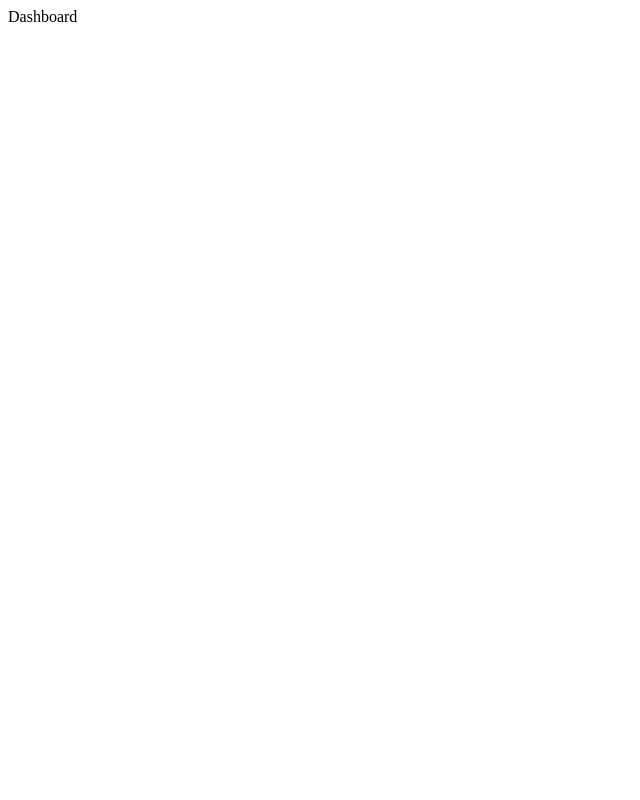
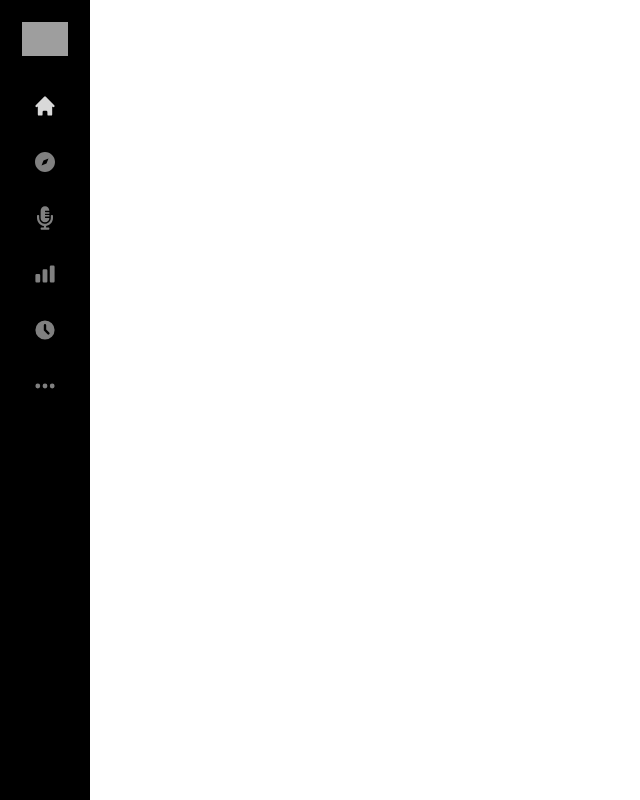
Before and after one commit to rivari22/spotify_rivari, a Next.js app: page / in a window 1280 px wide. Shown: the whole page, without its empty margins (0-640 px from the left). Built offline with nearby package versions, Linux system fonts and the light colour scheme; grey boxes are pictures that could not be loaded.

Commit message:
feat: sidebar component only ui

```diff
--- a/components/Dashboard.tsx
+++ b/components/Dashboard.tsx
@@ -1,9 +1,12 @@
 import React from "react";
+import Sidebar from "./Sidebar";
 
 interface IDashboardProps {}
 
 const Dashboard = (props: IDashboardProps) => {
-  return <main>Dashboard</main>;
+  return <main>
+      <Sidebar />
+  </main>;
 };
 
 export default Dashboard;
--- /dev/null
+++ b/components/Sidebar.tsx
@@ -0,0 +1,25 @@
+import React from 'react';
+import Image from 'next/image';
+import { FaMicrophoneAlt } from 'react-icons/fa';
+import { RiCompassFill } from 'react-icons/ri';
+import { ChartBarIcon, ClockIcon, DotsHorizontalIcon, HomeIcon } from '@heroicons/react/solid';
+
+interface Props {}
+
+const Sidebar = (props: Props) => {
+  return (
+    <section className="fixed top-0 z-40 p-4 flex flex-col items-center h-screen w-[90px] bg-black space-y-8">
+      <Image src="https://rb.gy/xkacau" width={46} height={46} objectFit="contain" />
+      <div className="space-y-8">
+        <HomeIcon className="sidebarIcon text-white opacity-[0.85]" />
+        <RiCompassFill className="sidebarIcon text-2xl" />
+        <FaMicrophoneAlt className="sidebarIcon ml-1" />
+        <ChartBarIcon className="sidebarIcon" />
+        <ClockIcon className="sidebarIcon" />
+        <DotsHorizontalIcon className="sidebarIcon" />
+      </div>
+    </section>
+  );
+};
+
+export default Sidebar;
--- a/next.config.js
+++ b/next.config.js
@@ -1,5 +1,5 @@
 module.exports = {
     images: {
-      domains: ['example.com'],
+      domains: ['rb.gy'],
     },
   }
--- a/package.json
+++ b/package.json
@@ -7,9 +7,11 @@
     "lint": "next lint"
   },
   "dependencies": {
+    "@heroicons/react": "^1.0.5",
     "next": "latest",
     "react": "^17.0.2",
-    "react-dom": "^17.0.2"
+    "react-dom": "^17.0.2",
+    "react-icons": "^4.3.1"
   },
   "devDependencies": {
     "@types/react": "^17.0.34",
--- a/pages/_app.tsx
+++ b/pages/_app.tsx
@@ -1,4 +1,4 @@
-import 'tailwindcss/tailwind.css'
+import '../styles/globals.css'
 
 function MyApp({ Component, pageProps }) {
   return <Component {...pageProps} />
--- a/pages/index.tsx
+++ b/pages/index.tsx
@@ -4,7 +4,7 @@ import Dashboard from '../components/Dashboard'
 
 export default function Home() {
   return (
-    <div className="flex flex-col items-center justify-center min-h-screen py-2">
+    <div className="">
       <Head>
         <title>Spotify Rivari</title>
         <link rel="icon" href="/favicon.ico" />
--- /dev/null
+++ b/styles/globals.css
@@ -0,0 +1,9 @@
+@tailwind base;
+@tailwind components;
+@tailwind utilities;
+
+@layer components {
+    .sidebarIcon {
+        @apply h-6 text-[#808080] cursor-pointer;
+      }
+}
```
Also changed, not shown: .eslintrc.json, 1 other file (tests, documents, lock files or other folders).
